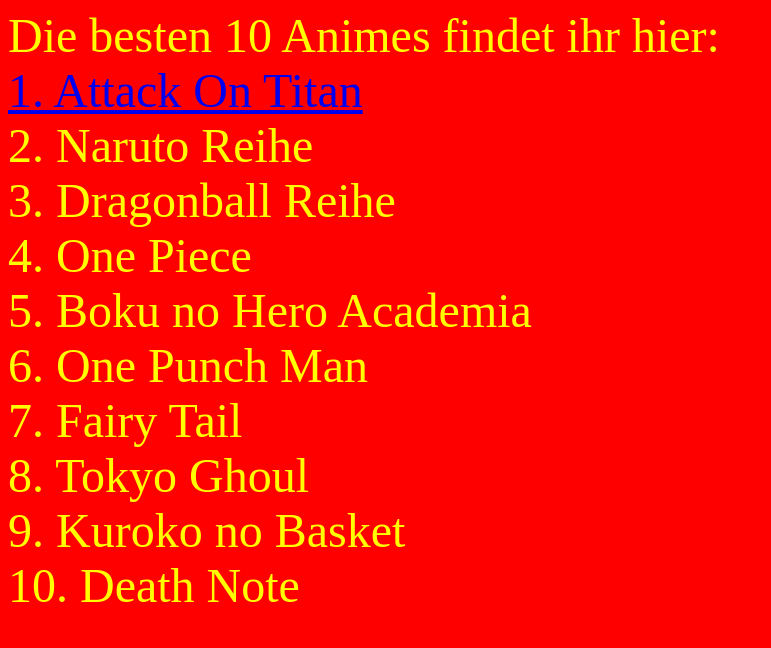
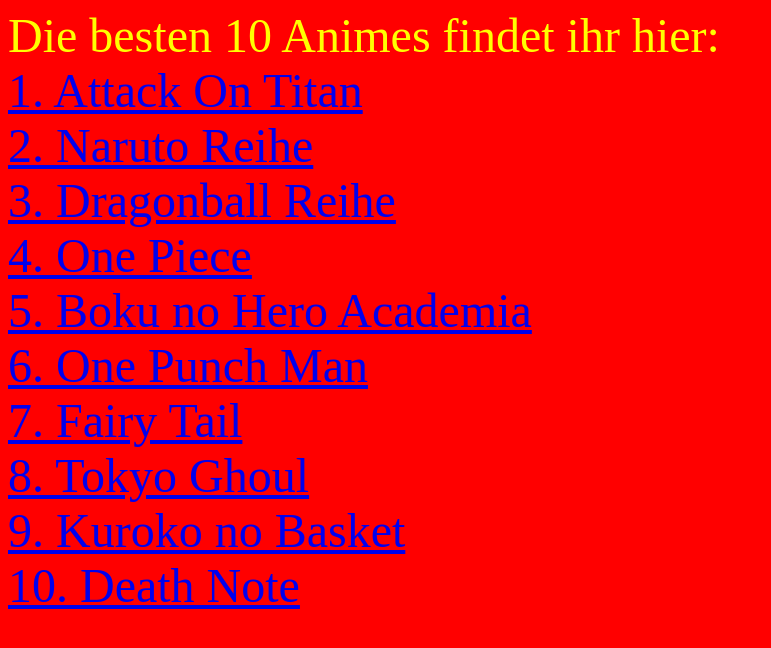
Before and after one commit to konigomer/konigomer.github.io, a plain HTML site: page index.html in a window 1280 px wide. Shown: the whole page, without its empty margins (0-771 px from the left). Drawn offline with Linux system fonts and the light colour scheme.

Commit message:
Update index.html

```diff
--- a/index.html
+++ b/index.html
@@ -9,15 +9,15 @@
     Die besten 10 Animes findet ihr hier:
     <br>
       <a href="Attack On Titan.html"> 1. Attack On Titan <br> </a>
-    2. Naruto Reihe <br>
-    3. Dragonball Reihe <br>
-    4. One Piece <br>
-    5. Boku no Hero Academia <br>
-    6. One Punch Man <br>
-    7. Fairy Tail <br>
-    8. Tokyo Ghoul <br>
-    9. Kuroko no Basket <br>
-    10. Death Note
+    <a href="Naruto Reihe.html"> 2. Naruto Reihe <br>
+    <a href="Dragonball Reihe.html"> 3. Dragonball Reihe <br>
+    <a href="One Piece.html"> 4. One Piece <br>
+    <a href="Boku no Hero Academia.html"> 5. Boku no Hero Academia <br>
+    <a href="One Punch Man.html"> 6. One Punch Man <br>
+    <a href="Fairy Tail.html"> 7. Fairy Tail <br>
+    <a href="Tokyo Ghoul.html"> 8. Tokyo Ghoul <br>
+    <a href="Kuroko no Basket.html"> 9. Kuroko no Basket <br>
+    <a href="Death Note.html"> 10. Death Note
 
 
   </body>
```
